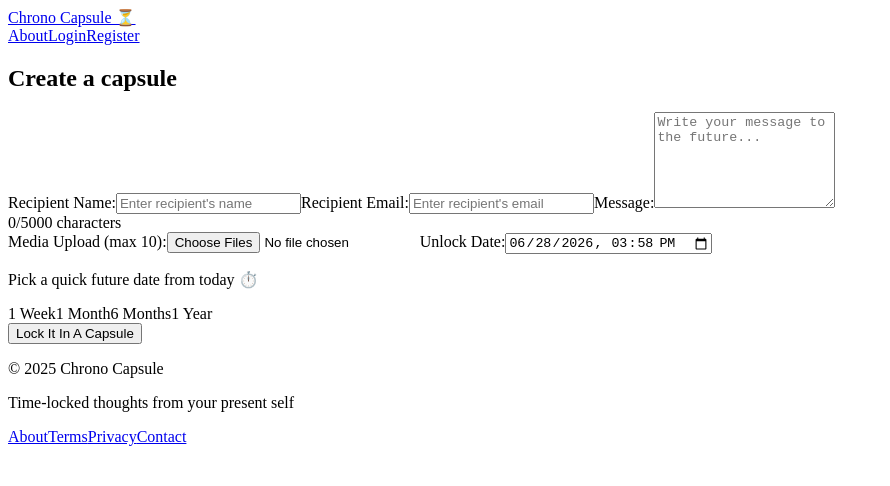
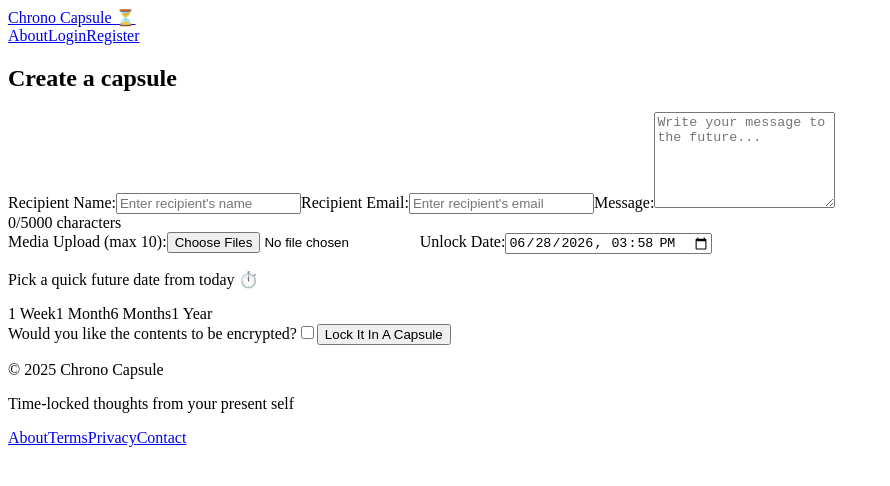
Before and after one commit to PuneetGopinath/chrono-capsule, a React app: page /create in a window 1280 px wide. Shown: the top 486 px of the page, without its empty margins (0-890 px from the left). Built offline with nearby package versions, Linux system fonts and the light colour scheme; the HTML template or start-up script is replaced by a standard one.

Commit message:
feat: do not refresh page on submission and add encryption checkbox

```diff
--- a/src/client/components/CapsuleForm.jsx
+++ b/src/client/components/CapsuleForm.jsx
@@ -43,14 +43,19 @@ export default function CapsuleForm() {
         }, 200);
     };
 
+    const handleSubmit = (event) => {
+        event.preventDefault(); // Prevent refreshing the page
+    }
+
     return (
         <main>
             <div className="capsule-form">
                 <h2>Create a capsule</h2>
-                <form action="/api/capsules/create" method="POST">
+                <form action="/api/capsules/create" method="POST" onSubmit={handleSubmit}>
                     <label>Recipient Name:</label>
                     <input
                         type="text"
+                        name="recipient"
                         placeholder="Enter recipient's name"
                         maxLength="64"
                     />
@@ -58,6 +63,7 @@ export default function CapsuleForm() {
                     <label>Recipient Email:</label>
                     <input
                         type="email"
+                        name="recipientEmail"
                         placeholder="Enter recipient's email"
                         maxLength="254"
                     />
@@ -65,6 +71,7 @@ export default function CapsuleForm() {
                     <label>Message:</label>
                     <textarea
                         value={message}
+                        name="message"
                         onChange={(e) => setMessage(e.target.value)}
                         placeholder="Write your message to the future..."
                         maxLength={maxChars}
@@ -75,6 +82,7 @@ export default function CapsuleForm() {
                     <label>Media Upload (max 10):</label>
                     <input
                         type="file"
+                        name="media"
                         multiple
                         accept="image/*, video/*, audio/*"
                     />
@@ -82,6 +90,7 @@ export default function CapsuleForm() {
                     <label>Unlock Date:</label>
                     <input
                         type="datetime-local"
+                        name="unlockDate"
                         min={now.toISOString().slice(0, 16)}
                         value={date.toISOString().slice(0, 16)}
                         onChange={(e) => setDate(new Date(e.target.value))}
@@ -109,6 +118,11 @@ export default function CapsuleForm() {
                         )}
                     </div>
 
+                    <label className="checkbox-wrap">
+                        Would you like the contents to be encrypted?
+                        <input type="checkbox" name="isEncrypted" />
+                    </label>
+
                     <button type="submit">Lock It In A Capsule</button>
                 </form>
             </div>
--- a/src/client/index.css
+++ b/src/client/index.css
@@ -23,7 +23,7 @@ body {
 }
 
 .brand a {
-    font-size: 1.4rem;
+    font-size: 1.3rem;
     font-weight: 700;
     text-decoration: none;
     color: #1a1a1a;
@@ -101,6 +101,26 @@ main {
 
 .capsule-form input[type="file"] {
     background-color: #fff;
+}
+
+.checkbox-wrap {
+    display: flex;
+    flex-direction: row;
+    justify-content: flex-start;
+    gap: 1rem;
+    font-weight: 500;
+    cursor: pointer;
+    align-items: center;
+    margin-top: 1rem;
+}
+
+.checkbox-wrap input[type="checkbox"] {
+    accent-color: #4a90e2; /* Modern browsers */
+    width: 1.1rem;
+    height: 1.1rem;
+    cursor: pointer;
+    vertical-align: middle;
+    margin: 1rem;
 }
 
 .capsule-form button {
@@ -198,6 +218,13 @@ main {
 }
 
 /* Mobile Stacking */
+@media (max-width: 480px) {
+    .checkbox-wrap {
+        flex-direction: column;
+        align-items: flex-start;
+    }
+}
+
 @media (max-width: 600px) {
     .footer {
         flex-direction: column;
```
